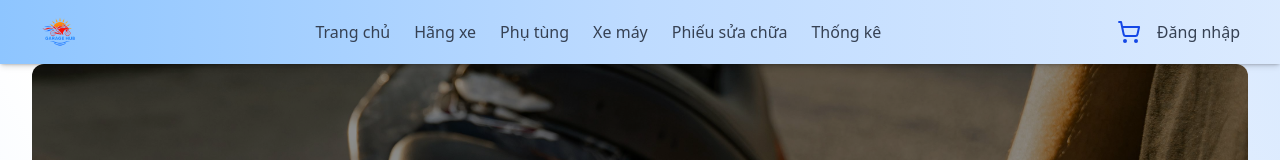
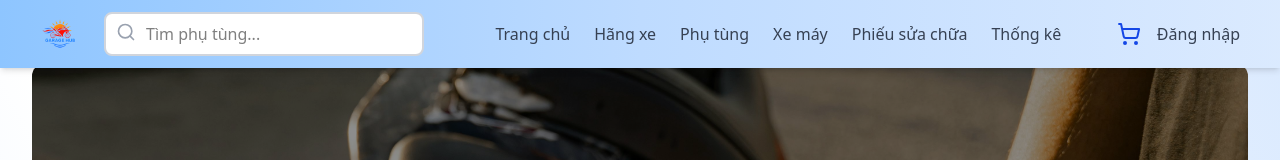
Before and after one commit to dattr09/GarageHub-FE, a React (Vite) app: page / in a window 1280 px wide. Shown: the top 160 px of the page. Built offline with nearby package versions, Linux system fonts and the light colour scheme; no server answers.

Commit message:
sửa header

```diff
--- a/src/components/Header.jsx
+++ b/src/components/Header.jsx
@@ -1,6 +1,6 @@
 import React, { useState, useEffect, useRef } from "react";
 import { Link, useNavigate } from "react-router-dom";
-import { ShoppingCart, ChevronDown, LogOut } from "lucide-react";
+import { ShoppingCart, ChevronDown, LogOut, Search } from "lucide-react";
 import api from "../services/api";
 
 const fadeInUpStyle = `
@@ -18,6 +18,7 @@ export default function Header() {
     const [open, setOpen] = useState(false);
     const [cartCount, setCartCount] = useState(0);
     const [user, setUser] = useState(null); // Lưu trạng thái người dùng
+    const [searchTerm, setSearchTerm] = useState("");
     const dropdownRef = useRef(null);
 
     // Kiểm tra trạng thái đăng nhập từ Backend
@@ -72,11 +73,19 @@ export default function Header() {
         }
     };
 
+    const handleSearch = (e) => {
+        e.preventDefault();
+        if (searchTerm.trim()) {
+            navigate(`/parts?search=${encodeURIComponent(searchTerm.trim())}`);
+            setSearchTerm("");
+        }
+    };
+
     return (
         <>
             <style>{fadeInUpStyle}</style>
             <nav className="fixed top-0 left-0 w-full bg-gradient-to-r from-blue-300 via-blue-200 to-blue-100 shadow-md z-50 px-6 md:px-10 py-3">
-                <div className="flex flex-wrap items-center justify-between gap-4">
+                <div className="flex flex-wrap items-center gap-4">
                     {/* Logo */}
                     <Link to="/" className="flex items-center">
                         <img
@@ -86,8 +95,24 @@ export default function Header() {
                         />
                     </Link>
 
+                    {/* Thanh tìm kiếm phụ tùng - sát logo, nền trắng */}
+                    <form
+                        onSubmit={handleSearch}
+                        className="flex-1 max-w-xs ml-2 mr-4 flex relative"
+                        style={{ minWidth: 180 }}
+                    >
+                        <input
+                            type="text"
+                            placeholder="Tìm phụ tùng..."
+                            value={searchTerm}
+                            onChange={e => setSearchTerm(e.target.value)}
+                            className="w-full pl-10 pr-4 py-2 rounded-lg border-2 border-gray-300 bg-white focus:outline-none focus:ring-2 focus:ring-blue-400"
+                        />
+                        <Search className="absolute left-3 top-2.5 w-5 h-5 text-gray-400" />
+                    </form>
+
                     {/* Menu */}
-                    <div className="hidden md:flex gap-6 text-gray-700 font-medium">
+                    <div className="hidden md:flex gap-6 text-gray-700 font-medium flex-1 justify-center">
                         <Link to="/" className="hover:text-blue-600 transition">Trang chủ</Link>
                         <Link to="/brands" className="hover:text-blue-600 transition">Hãng xe</Link>
                         <Link to="/parts" className="hover:text-blue-600 transition">Phụ tùng</Link>
--- a/src/pages/Parts/PartsList.jsx
+++ b/src/pages/Parts/PartsList.jsx
@@ -155,10 +155,12 @@ const PartsList = () => {
     };
 
     useEffect(() => {
-        // Lấy brand từ query string nếu có
+        // Lấy brand và search từ query string nếu có
         const params = new URLSearchParams(location.search);
         const brandFromUrl = params.get("brand");
+        const searchFromUrl = params.get("search");
         if (brandFromUrl) setSelectedBrand(brandFromUrl);
+        if (searchFromUrl) setSearchTerm(searchFromUrl);
     }, [location.search]);
 
     return (
```
